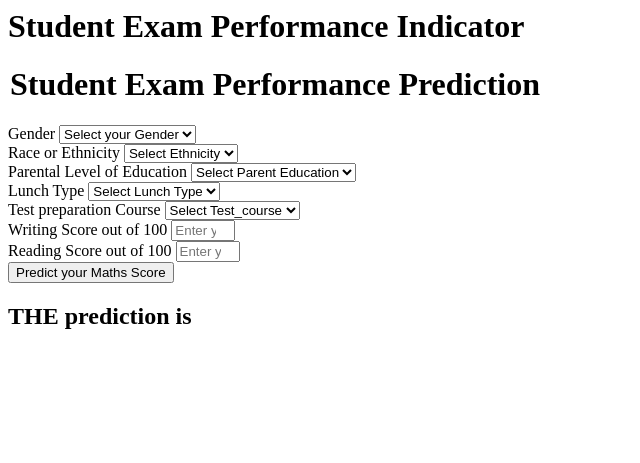
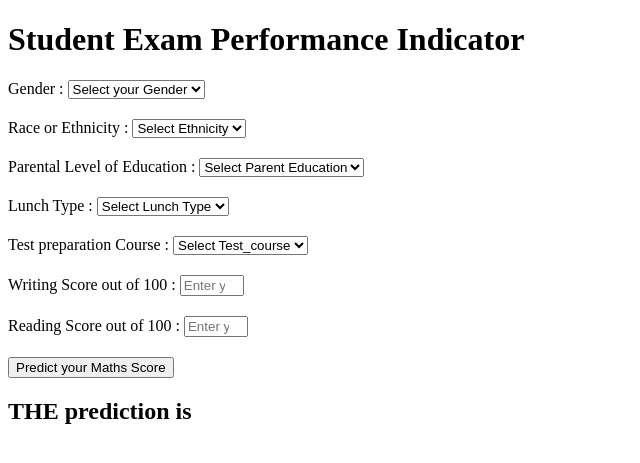
Before and after one commit to K-BM/End-to-end-student-performance-prediction-flask-application, a Flask app: template templates/home.html in a window 1280 px wide. Shown: the top 463 px of the page, without its empty margins (0-640 px from the left). Run offline with Flask 3, Linux system fonts and the light colour scheme; the template is opened without the code that fills it, so the values that code supplies are empty.

Commit message:
updated front web app

```diff
--- a/app.py
+++ b/app.py
@@ -9,13 +9,12 @@ application=Flask(__name__)
 
 app=application
 
-## Route for a home page
-
+# Route for a home page
 @app.route('/')
 def index():
     return render_template('index.html')
 
-@app.route('/predictdata',methods=['GET','POST'])
+@app.route('/predict_score',methods=['GET','POST'])
 def predict_datapoint():
     if request.method=='GET':
         return render_template('home.html')
@@ -31,13 +30,9 @@ def predict_datapoint():
 
         )
         pred_df=data.get_data_as_data_frame()
-        print(pred_df)
-        print("Before Prediction")
 
         predict_pipeline=PredictPipeline()
-        print("Mid Prediction")
         results=predict_pipeline.predict(pred_df)
-        print("after Prediction")
         return render_template('home.html',results=results[0])
 
 if __name__ == "__main__":
--- a/templates/home.html
+++ b/templates/home.html
@@ -1,111 +1,83 @@
-<html>
+<!DOCTYPE html>
+<html lang="en">
+<head>
+    <meta charset="UTF-8">
+    <meta name="viewport" content="width=device-width, initial-scale=1.0">
+    <title>Student Exam Performance Indicator</title>
+    <style>
+        .mb-3 {
+            margin-bottom: 20px; /* Adjust the value as needed */
+        }
+    </style>
+</head>
 <body>
     <div class="login">
        <h1>Student Exam Performance Indicator</h1>
 
        <form action="{{ url_for('predict_datapoint')}}" method="post">
-        <h1>
-            <legend>Student Exam Performance Prediction</legend>
-        </h1>
+
         <div class="mb-3">
-            <label class="form-label">Gender</label>
+            <label class="form-label">Gender :</label>
             <select class="form-control" name="gender" placeholder="Enter you Gender" required>
                 <option class="placeholder" selected disabled value="">Select your Gender</option>
-                <option value="male">
-                    Male
-                </option>
-                <option value="female">
-                    Female
-                </option>
+                <option value="male">Male</option>
+                <option value="female">Female</option>
             </select>
         </div>
         <div class="mb-3">
-            <label class="form-label">Race or Ethnicity</label>
+            <label class="form-label">Race or Ethnicity :</label>
             <select class="form-control" name="ethnicity" placeholder="Enter you ethnicity" required>
                 <option class="placeholder" selected disabled value="">Select Ethnicity</option>
-                <option value="group A">
-                    Group A
-                </option>
-                <option value="group B">
-                    Group B
-                </option>
-                <option value="group C">
-                    Group C
-                </option>
-                <option value="group D">
-                    Group D
-                </option>
-                <option value="group E">
-                    Group E
-                </option>
+                <option value="group A">Group A</option>
+                <option value="group B">Group B</option>
+                <option value="group C">Group C</option>
+                <option value="group D">Group D</option>
+                <option value="group E">Group E</option>
             </select>
         </div>
         <div class="mb-3">
-            <label class="form-label">Parental Level of Education</label>
-            <select class="form-control" name="parental_level_of_education"
-                placeholder="Enter you Parent Education" required>
+            <label class="form-label">Parental Level of Education :</label>
+            <select class="form-control" name="parental_level_of_education" placeholder="Enter you Parent Education" required>
                 <option class="placeholder" selected disabled value="">Select Parent Education</option>
-                <option value="associate's degree">
-                    associate's degree
-                </option>
-                <option value="bachelor's degree">
-                    bachelor's degree
-                </option>
-                <option value="high school">
-                    high school
-                </option>
-                <option value="master's degree">
-                    master's degree
-                </option>
-                <option value="some college">
-                    some college
-                </option>
-                <option value="some high school">
-                    some high school
-                </option>
+                <option value="associate's degree">associate's degree</option>
+                <option value="bachelor's degree">bachelor's degree</option>
+                <option value="high school">high school</option>
+                <option value="master's degree">master's degree</option>
+                <option value="some college">some college</option>
+                <option value="some high school">some high school</option>
             </select>
         </div>
         <div class="mb-3">
-            <label class="form-label">Lunch Type</label>
+            <label class="form-label">Lunch Type :</label>
             <select class="form-control" name="lunch" placeholder="Enter you Lunch" required>
                 <option class="placeholder" selected disabled value="">Select Lunch Type</option>
-                <option value="free/reduced">
-                    free/reduced
-                </option>
-                <option value="standard">
-                    standard
-                </option>
+                <option value="free/reduced">free/reduced</option>
+                <option value="standard">standard</option>
             </select>
         </div>
         <div class="mb-3">
-            <label class="form-label">Test preparation Course</label>
-            <select class="form-control" name="test_preparation_course" placeholder="Enter you Course"
-                required>
+            <label class="form-label">Test preparation Course :</label>
+            <select class="form-control" name="test_preparation_course" placeholder="Enter you Course" required>
                 <option class="placeholder" selected disabled value="">Select Test_course</option>
-                <option value="none">
-                    None
-                </option>
-                <option value="completed">
-                    Completed
-                </option>
+                <option value="none">None</option>
+                <option value="completed">Completed</option>
             </select>
         </div>
         <div class="mb-3">
-            <label class="form-label">Writing Score out of 100</label>
-            <input class="form-control" type="number" name="reading_score"
-                placeholder="Enter your Reading score" min='0' max='100' />
+            <label class="form-label">Writing Score out of 100 :</label>
+            <input class="form-control" type="number" name="reading_score" placeholder="Enter your Reading score" min='0' max='100' />
         </div>
         <div class="mb-3">
-            <label class="form-label">Reading Score out of 100</label>
-            <input class="form-control" type="number" name="writing_score"
-                placeholder="Enter your Reading Score" min='0' max='100' />
+            <label class="form-label">Reading Score out of 100 :</label>
+            <input class="form-control" type="number" name="writing_score" placeholder="Enter your Reading Score" min='0' max='100' />
         </div>
         <div class="mb-3">
             <input class="btn btn-primary" type="submit" value="Predict your Maths Score" required />
         </div>
     </form>
     <h2>
-       THE  prediction is {{results}}
+       THE prediction is {{results}}
     </h2>
-   <body>
+    </div>
+</body>
 </html>
--- a/templates/index.html
+++ b/templates/index.html
@@ -1 +1 @@
-<h1>Welcome to the home page</h1>
+<h2>Welcome to the home page of the Student performance prediction application</h2>
```
